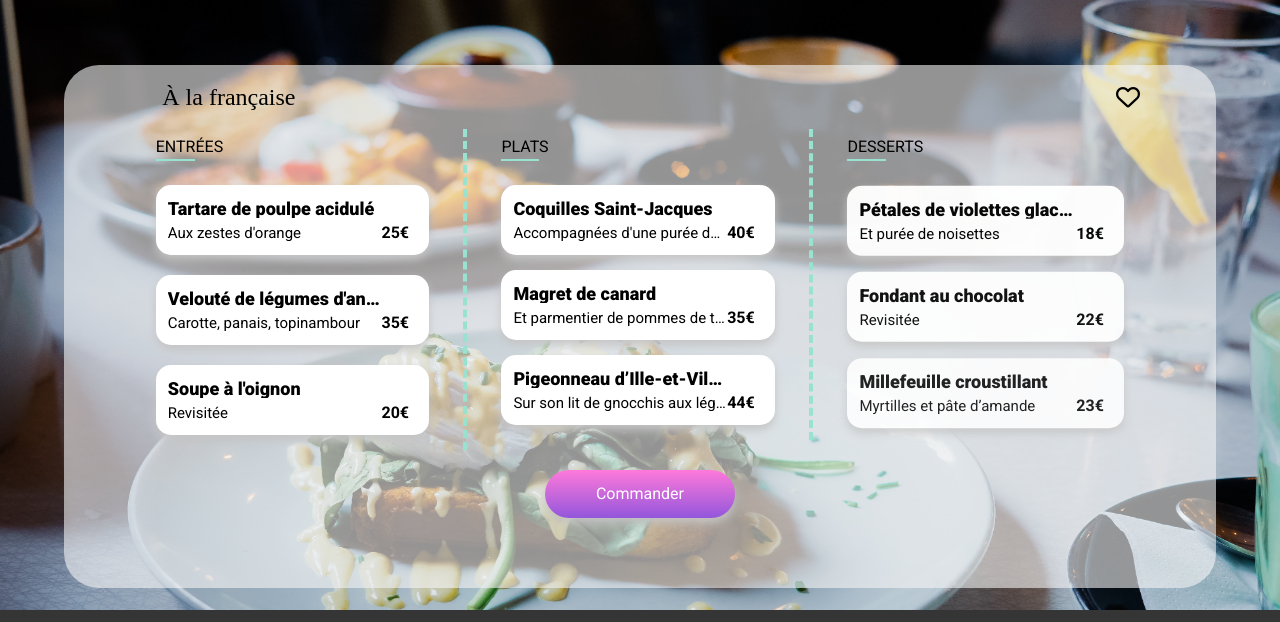
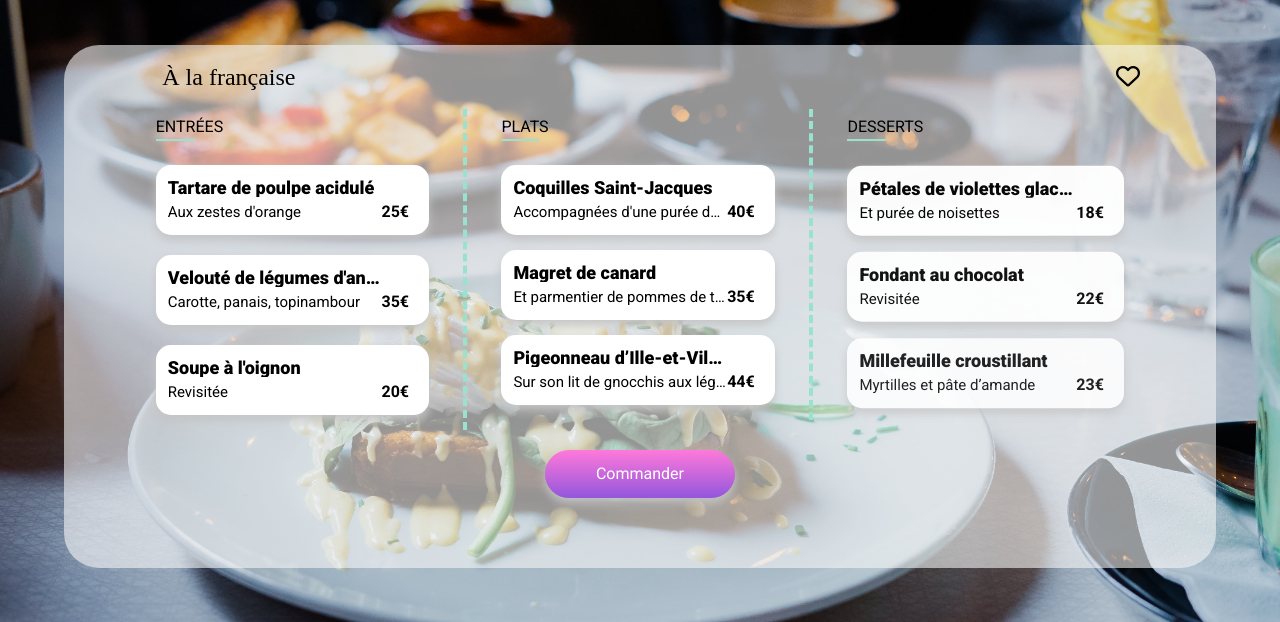
Before and after one commit to Baddou37/oc_ohmyfood, a website: page menu_a_la_francaise.html in a window 1280 px wide. Shown: the part 71-693 px from the top of the page. Drawn offline with Linux system fonts and the light colour scheme; a web font is replaced by a local one.

Commit message:
corrections responsive

```diff
--- a/scss/Layout/_body.scss
+++ b/scss/Layout/_body.scss
@@ -4,6 +4,9 @@ main {
 
     @include desktop {
         padding-top: 0;
+        height: 88vh;
+        display: flex;
+        flex-direction: column;
     }
 }
 
--- a/scss/Layout/_footer.scss
+++ b/scss/Layout/_footer.scss
@@ -1,8 +1,5 @@
 .footer_desktop{
-    @include desktop {
-        position: fixed;
-        bottom: 0;
-    }
+
 }
 
 .footer
--- a/scss/Layout/_header.scss
+++ b/scss/Layout/_header.scss
@@ -1,10 +1,4 @@
 /* Header */
-.page_menu{
-    @include desktop{
-        position: relative;
-    }
-}
-
 header
 {
     @include flex-position;
@@ -15,11 +9,6 @@ header
     width: 100%;
     background-color: white;
     height: 7vh;
-
-    @include desktop{
-        position: static;
-    }
-
 
 
     h1 {
--- a/scss/Pages/_accueil.scss
+++ b/scss/Pages/_accueil.scss
@@ -1,3 +1,9 @@
+.main-accueil{
+    @include desktop {
+        padding-top: 100px;
+    }
+}
+
 .localisation {
     font-size: $size;
     width: 100%;
@@ -151,9 +157,6 @@
     @include flex-position;
     width: 100%;
     padding-top: $size*2;
-    @include desktop {
-        margin-bottom: 100px;
-    }
 }
 
 .restaurant_display_cards {
--- a/scss/Pages/_menu.scss
+++ b/scss/Pages/_menu.scss
@@ -36,7 +36,7 @@
         width: $width;
         margin: auto;
         position: relative;
-        top: 80px;
+        top: 25px;
         border-radius: 35px;
         z-index: 1;
     }
```
Also changed, not shown: index.html (+1 -1 lines), css/styles.css, 1 other file.
